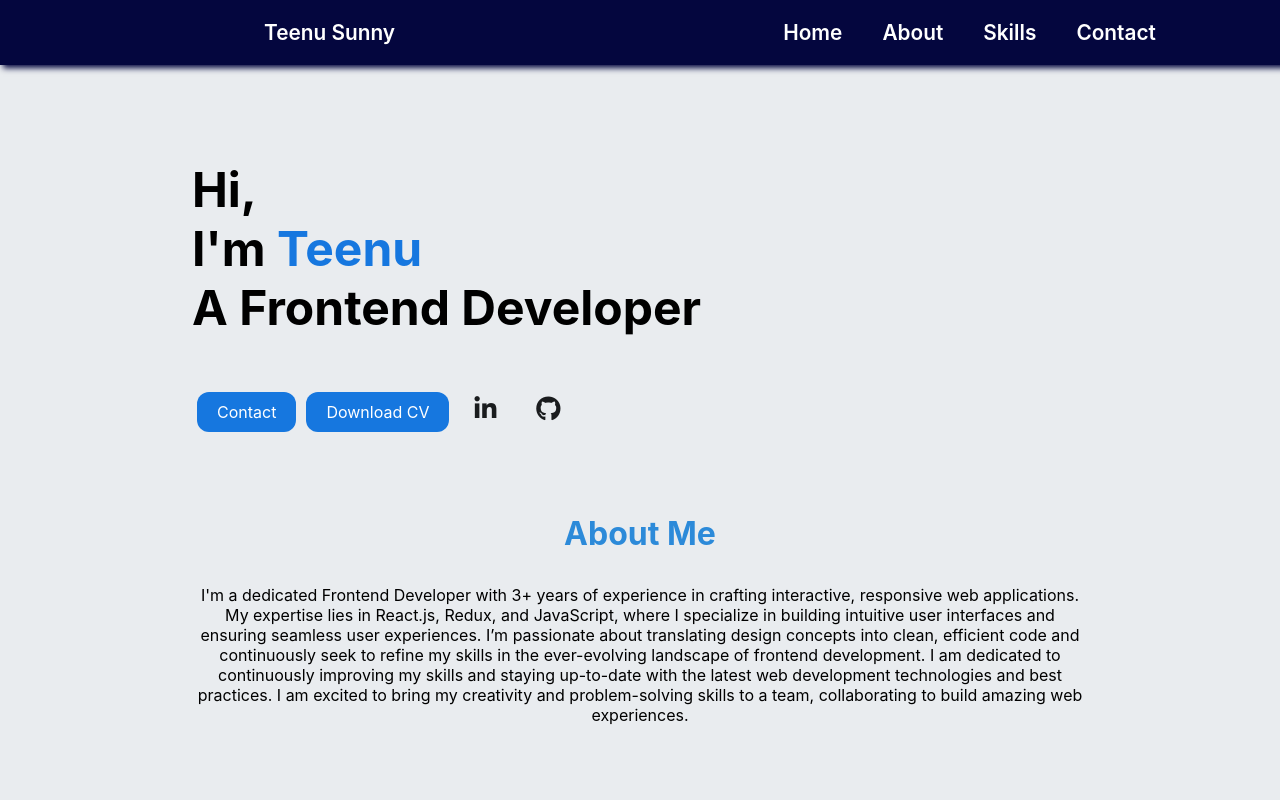
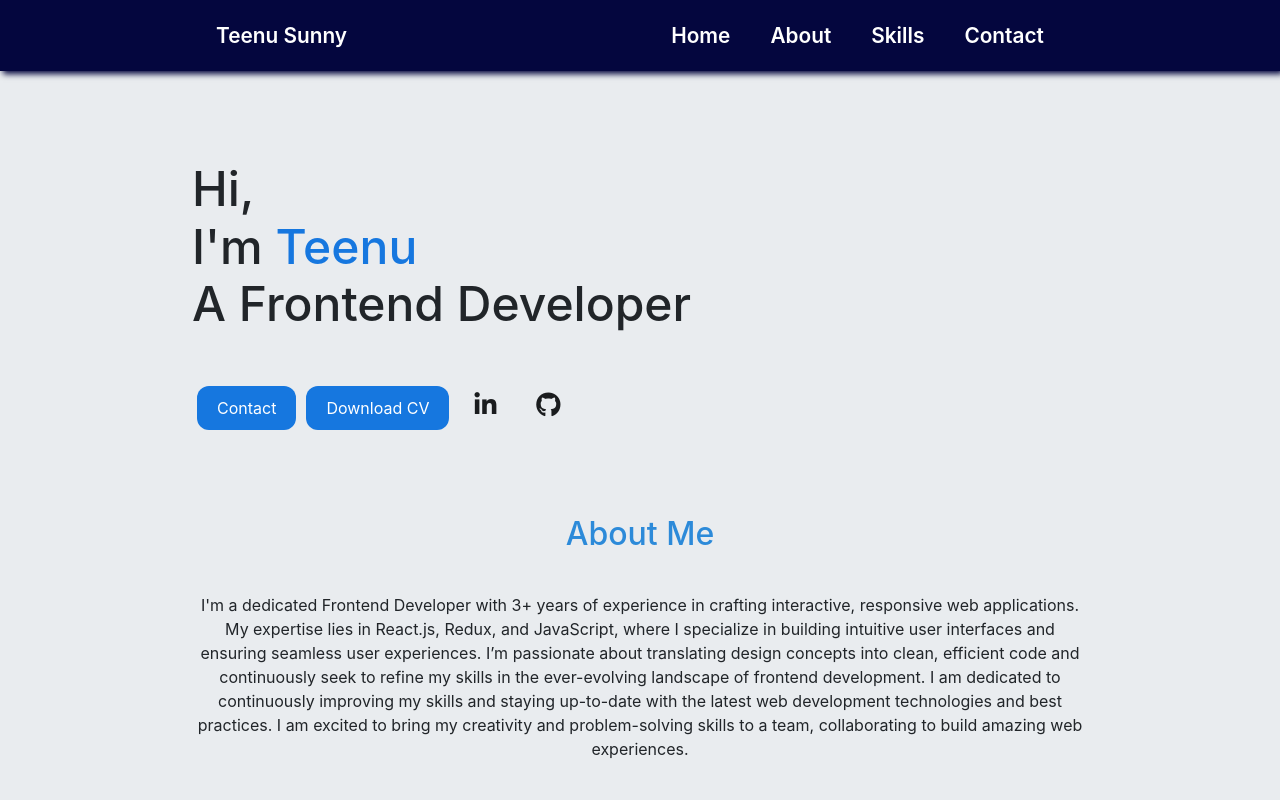
Before and after one commit to teenusunny97/portFolio, a React (Create React App) app: page / in a window 1280 px wide. Shown: the top 800 px of the page. Built offline with nearby package versions, Linux system fonts and the light colour scheme.

Commit message:
bootstrap alignment

```diff
--- a/public/index.html
+++ b/public/index.html
@@ -3,8 +3,9 @@
   <head>
     <meta charset="utf-8" />
     <link rel="stylesheet" href="https://cdnjs.cloudflare.com/ajax/libs/font-awesome/6.6.0/css/all.min.css" integrity="sha512-Kc323vGBEqzTmouAECnVceyQqyqdsSiqLQISBL29aUW4U/M7pSPA/gEUZQqv1cwx4OnYxTxve5UMg5GT6L4JJg==" crossorigin="anonymous" referrerpolicy="no-referrer" />
+    <link href="https://cdn.jsdelivr.net/npm/bootstrap@5.3.0/dist/css/bootstrap.min.css" rel="stylesheet">
     <link rel="icon" href="%PUBLIC_URL%/favicon.ico" />
-    <meta name="viewport" content="width=device-width, initial-scale=1 maximum-scale=1.0" />
+    <meta name="viewport" content="width=device-width, initial-scale=1.0" />
     <meta name="theme-color" content="#000000" />
     <meta
       name="description"
--- a/src/Portfolio.jsx
+++ b/src/Portfolio.jsx
@@ -44,7 +44,7 @@ const Portfolio=()=>{
           A Frontend Developer
           </h1>
 
-   <div className="home-buttons">
+   <div className="home-buttons d-flex flex-wrap justify-content-start">
     <a className="button" href="#contact">Contact</a>
     <a className="button" href="resume.pdf" download>Download CV</a>
     <a href="https://www.linkedin.com/in/teenusunny" target="_blank"><i className="fa-brands fa-linkedin-in home-icons"></i></a>
```
